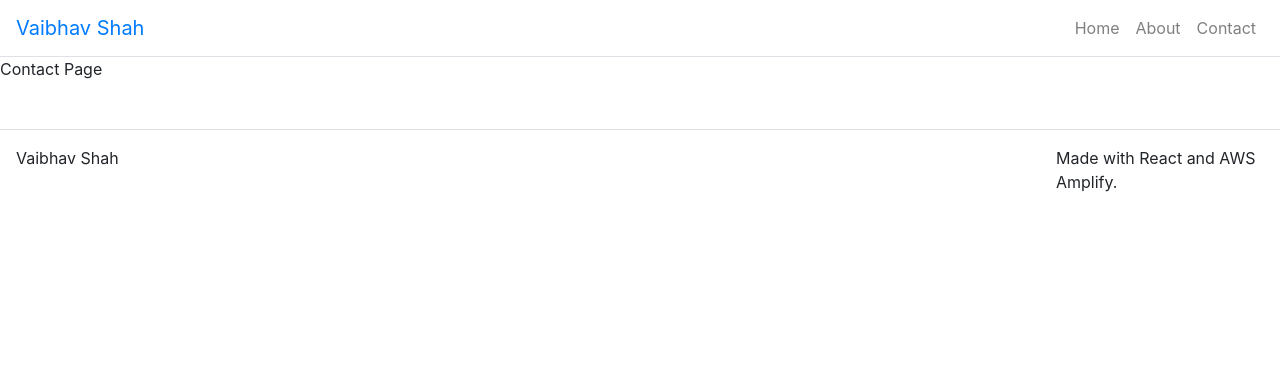
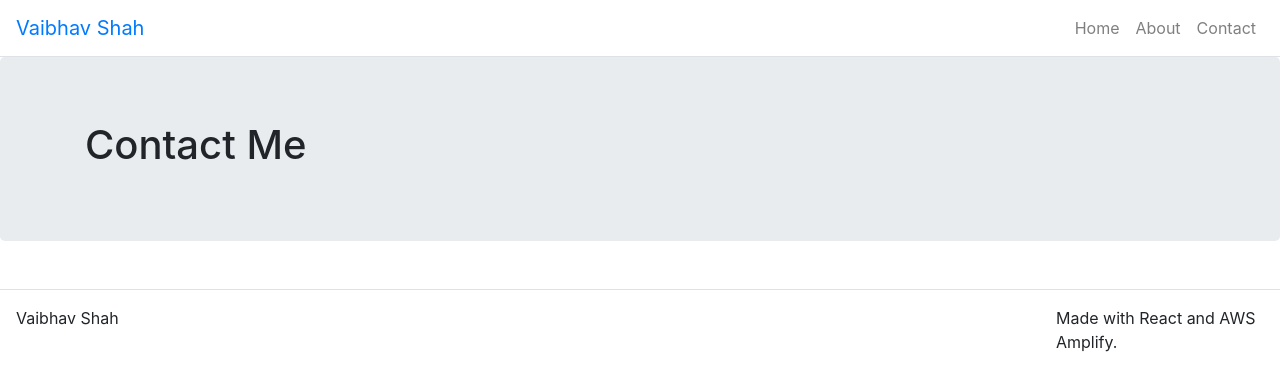
Before and after one commit to vaibhavshah96/vaibhavshahdevapp, a React (Create React App) app: page /Contact in a window 1280 px wide. Shown: the top 390 px of the page. Built offline with nearby package versions, Linux system fonts and the light colour scheme.

Commit message:
Hero for About and Contact page.

```diff
--- a/src/pages/AboutPage.jsx
+++ b/src/pages/AboutPage.jsx
@@ -1,7 +1,8 @@
 import React, { Component } from "react";
+import Hero from "../components/Hero";
 
 function AboutPage(props) {
-  return <p>About Page</p>;
+  return <Hero title={props.title} />;
 }
 
 export default AboutPage;
--- a/src/pages/ContactPage.jsx
+++ b/src/pages/ContactPage.jsx
@@ -1,7 +1,8 @@
 import React, { Component } from "react";
+import Hero from "../components/Hero";
 
 function ContactPage(props) {
-  return <p>Contact Page</p>;
+  return <Hero title={props.title} />;
 }
 
 export default ContactPage;
```
Also changed, not shown: 1 other file (tests, documents, lock files or other folders).
